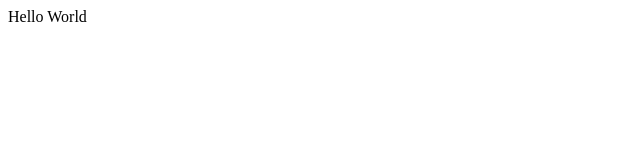
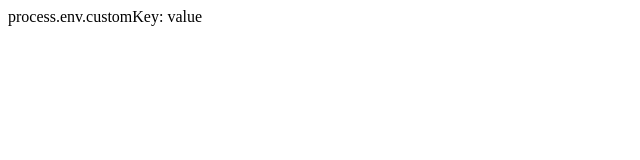
Before and after one commit to qvil/next-boilerplate.bak, a Next.js app: page / in a window 1280 px wide. Shown: the top 160 px of the page, without its empty margins (0-640 px from the left). Built offline with nearby package versions, Linux system fonts and the light colour scheme.

Commit message:
feature/environment_variables with next.config.js

```diff
--- /dev/null
+++ b/next.config.js
@@ -0,0 +1,6 @@
+// next.config.js
+module.exports = {
+  env: {
+    customKey: "value"
+  }
+};
--- a/pages/index.jsx
+++ b/pages/index.jsx
@@ -1,5 +1,5 @@
 const Home = () => {
-  return <div>Hello World</div>;
+  return <div>process.env.customKey: {process.env.customKey}</div>;
 };
 
 export default Home;
```
Also changed, not shown: 1 other file (tests, documents, lock files or other folders).
